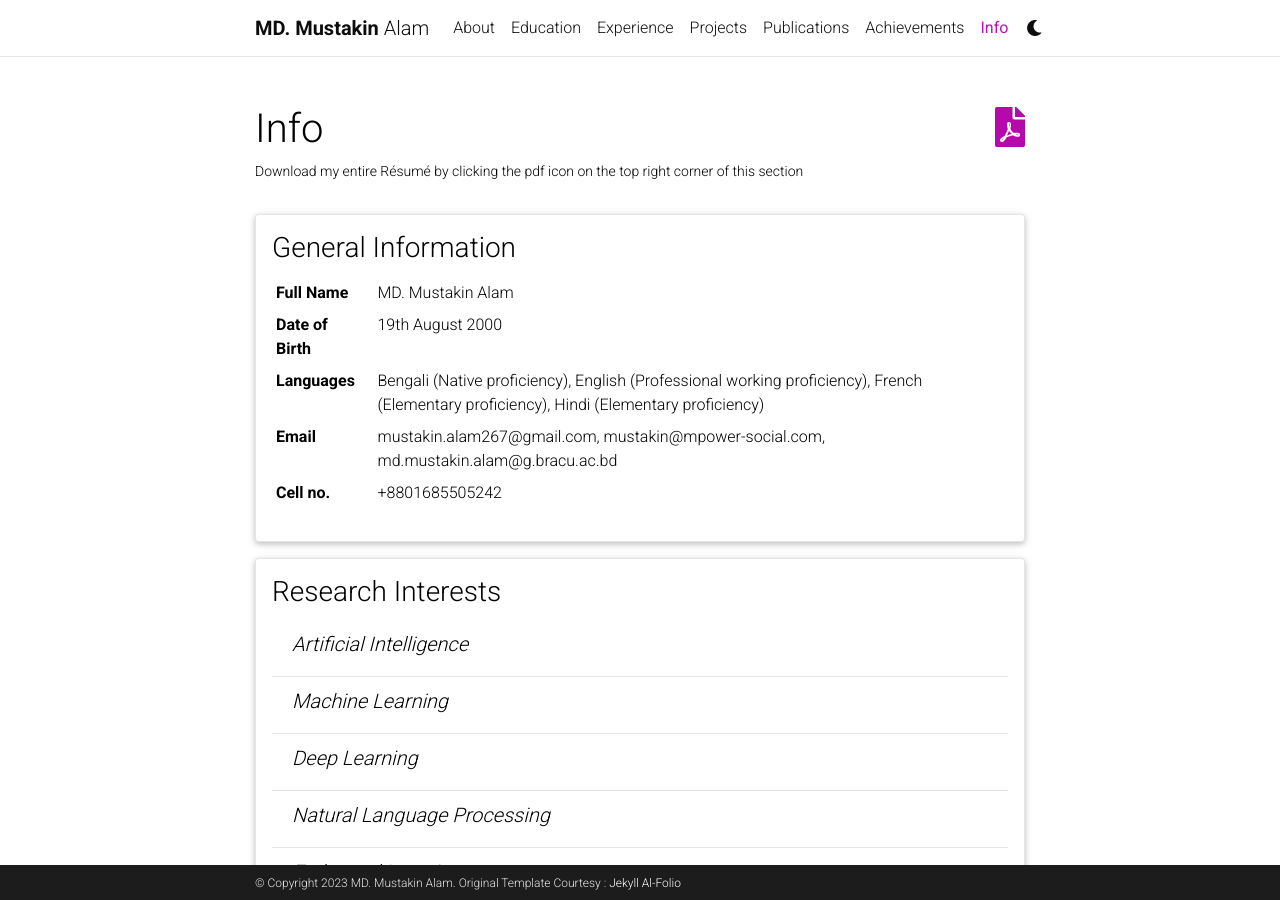
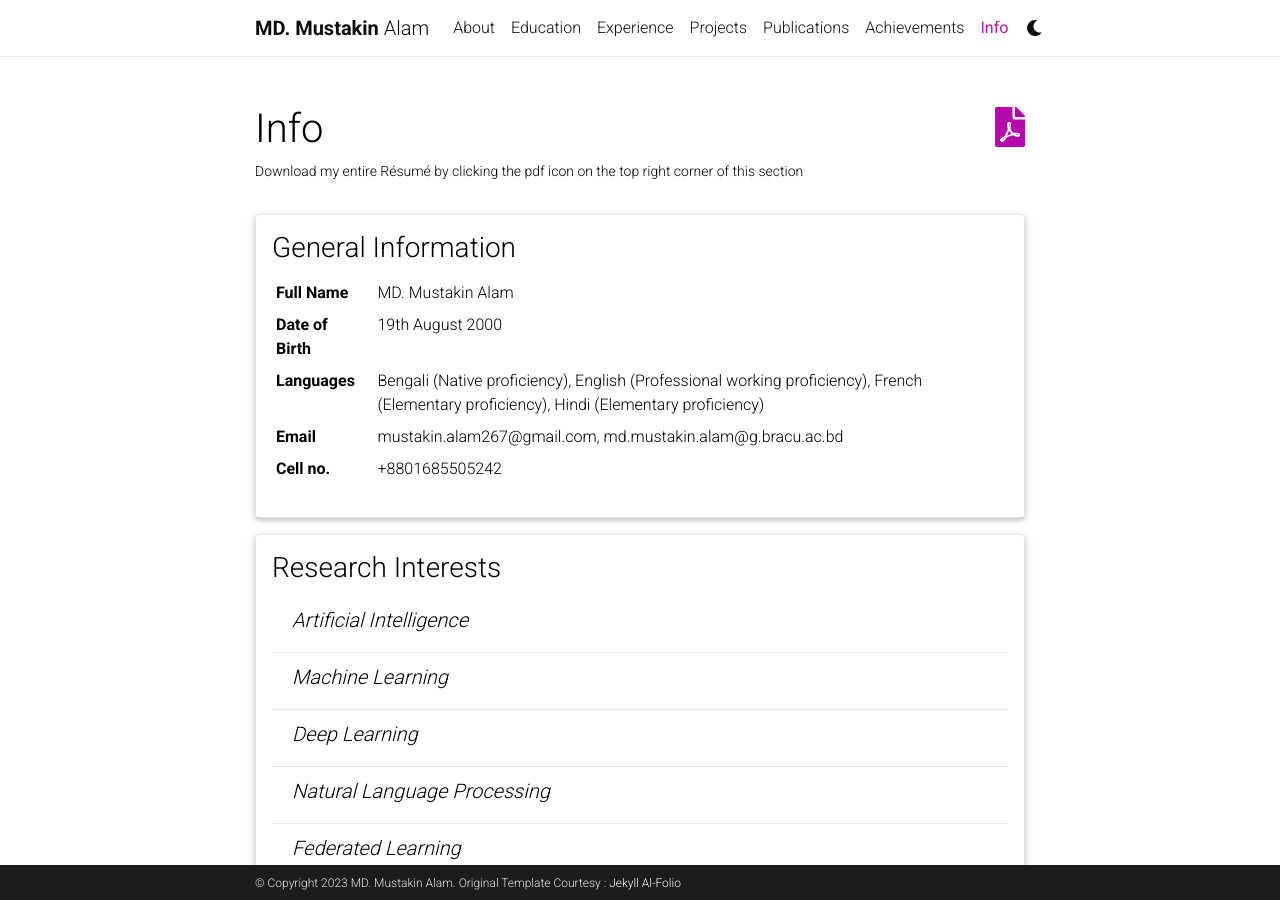
Before and after one commit to mustakinalam/mustakinalam.github.io, a Jekyll site: the page built from _pages/info.md, in a window 1280 px wide and 900 px high. Built offline with Jekyll 4.4.1, drawn with Linux system fonts in a browser that asks for light colours; comment, search, counter and statistics services are not loaded; a style sheet for code colours, icons or effects is not loaded.

Commit message:
info update

```diff
--- a/_data/cv.yml
+++ b/_data/cv.yml
@@ -9,7 +9,6 @@
       value: Bengali (Native proficiency), English (Professional working proficiency), French (Elementary proficiency), Hindi (Elementary proficiency)
     - name: Email
       value: mustakin.alam267@gmail.com,
-             mustakin@mpower-social.com,
              md.mustakin.alam@g.bracu.ac.bd
     - name: Cell no.
       value: "+8801685505242"
```
